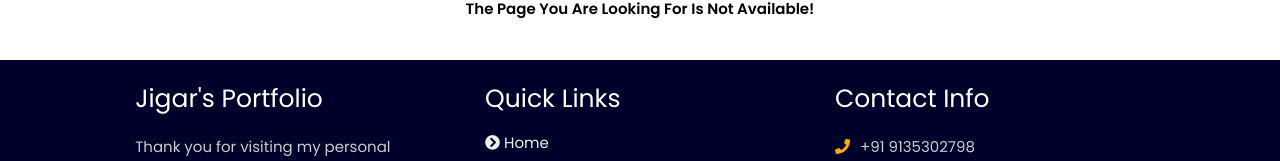
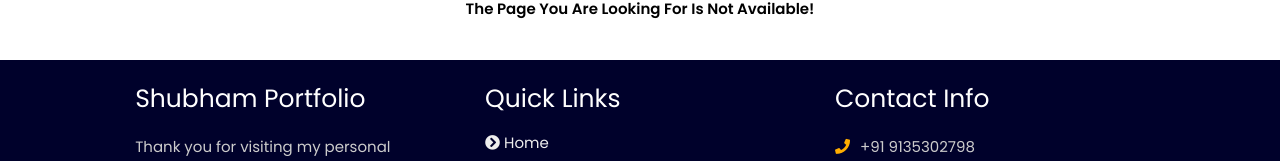
Before and after one commit to shubham4013/my-Portfolio, a plain HTML site: page 404.html in a window 1280 px wide. Shown: the part 563-724 px from the top of the page. Drawn offline with nearby package versions, Linux system fonts and the light colour scheme.

Commit message:
Update 404.html

```diff
--- a/404.html
+++ b/404.html
@@ -61,7 +61,7 @@
   <div class="box-container">
 
       <div class="box">
-          <h3>Jigar's Portfolio</h3>
+          <h3>shubham Portfolio</h3>
           <p>Thank you for visiting my personal portfolio website. Connect with me over socials. <br/> <br/> Keep Rising 🚀. Connect with me over live chat!</p>
       </div>
 
```
